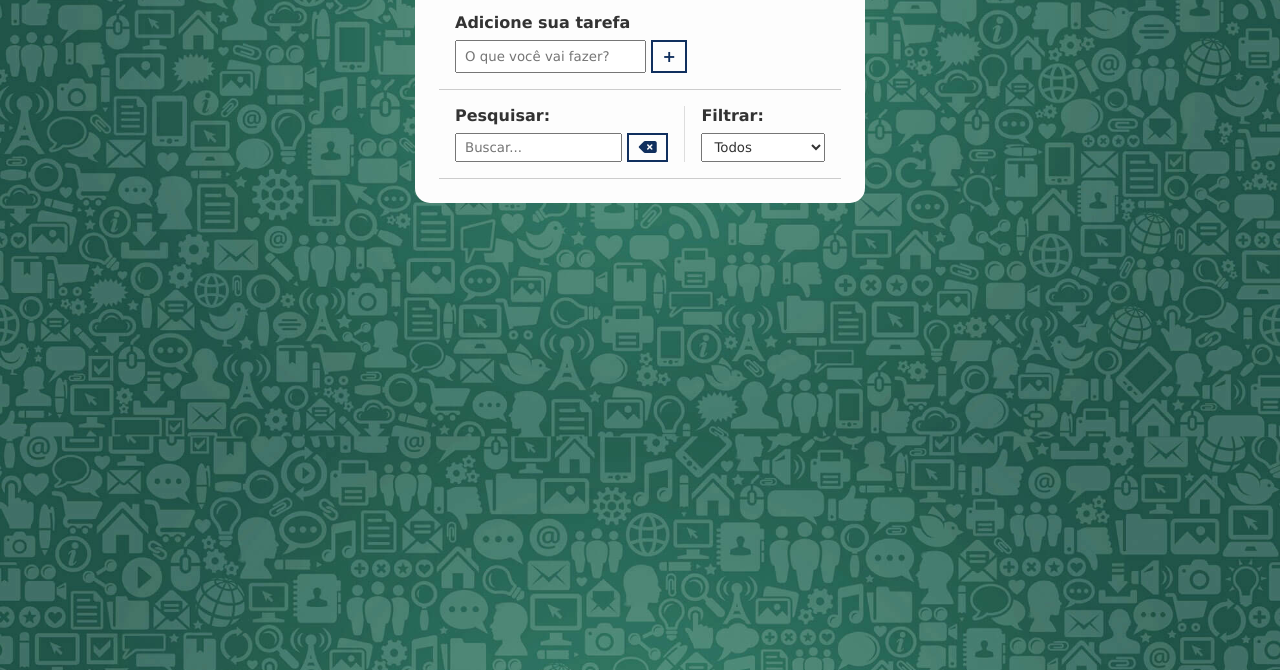
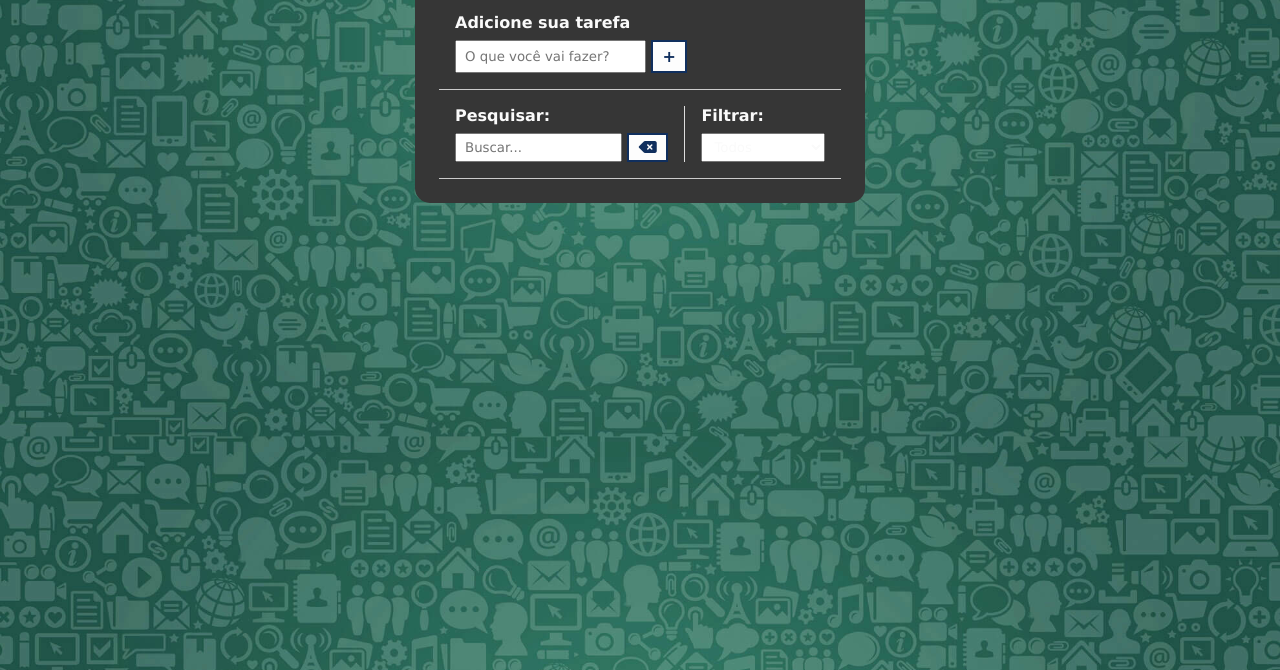
Before and after one commit to jldomingues/to-do-list, a plain HTML site: page index.html in a window 1280 px wide. Shown: the part 130-800 px from the top of the page. Drawn offline with Linux system fonts and the light colour scheme.

Commit message:
Update styles.css

```diff
--- a/css/styles.css
+++ b/css/styles.css
@@ -4,7 +4,7 @@
   margin: 0;
   box-sizing: border-box;
   font-family: Verdana;
-  color: #333;
+  color: #fafafa;
 }
 
 body {
@@ -53,7 +53,7 @@ select {
 .todo-container {
   max-width: 450px;
   margin: 3rem auto 0;
-  background-color: #fdfdfd;
+  background-color: #363636;
   padding: 1.5rem;
   border-radius: 15px;
 }
```
